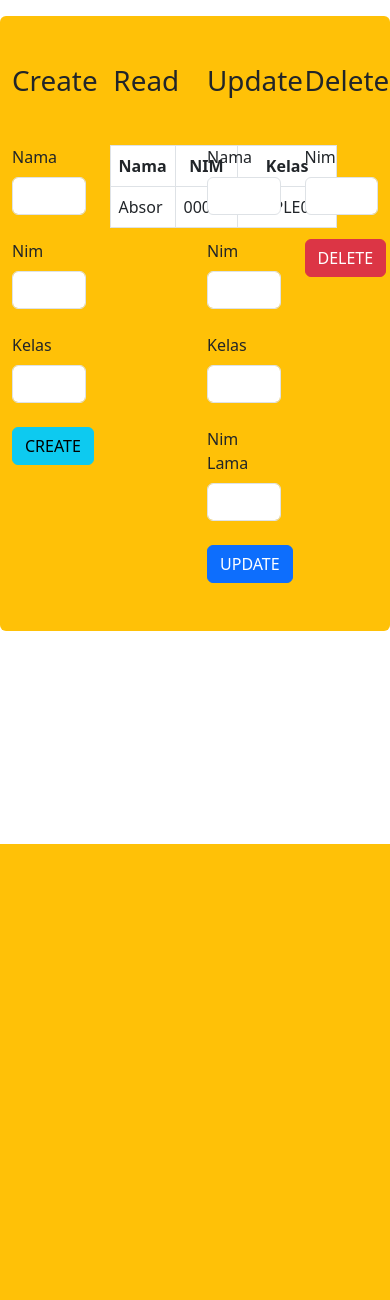
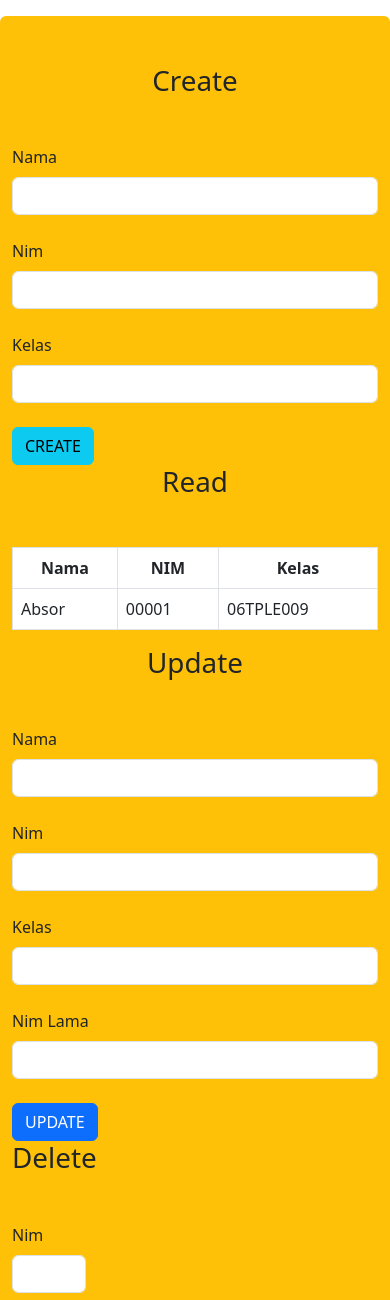
Before and after one commit to MuhamadAbsorDwiyana/crud, a PHP site: page / in a window 390 px wide. Shown: the top 1300 px of the page. Before the commit the page ends 844 px from the top, so only its background shows below. Run offline with PHP 8.4, Linux system fonts and the light colour scheme; data comes from the database, SQL or seed files in the repository.

Commit message:
Refactoring Code

```diff
--- a/class.php
+++ b/class.php
@@ -1,11 +1,13 @@
 <?php
 
+/**
+ * @property mixed $nim
+ * @property mixed $kelas
+ * @property mixed $nama
+ */
 class Mahasiswa
 {
-    private $nama;
-    private $nim;
-    private $kelas;
-    public function __construct($nama,$nim,$kelas)
+    public function __construct($nama, $nim, $kelas)
     {
         $this->nama = $nama;
         $this->nim = $nim;
@@ -17,5 +19,3 @@ class Mahasiswa
         echo '</tr>';
     }
 }
-
-?>
--- a/config.php
+++ b/config.php
@@ -8,6 +8,3 @@ $conn = new mysqli($host, $user, $pass, $db_name);
 if ($conn->connect_error) {
     die('koneksi gagal'.$conn->connect_error);
 }
-
-
-?>
--- a/create.php
+++ b/create.php
@@ -1,7 +1,7 @@
 <?php
 
 require 'config.php';
-
+global $conn;
 if (isset($_POST['CREATE'])) {
     $nama = $_POST['nama'];
     $nim = $_POST['nim'];
@@ -19,4 +19,3 @@ if (isset($_POST['CREATE'])) {
     header("Location: index.php");
 }
 $conn->close();
-?>
--- a/delete.php
+++ b/delete.php
@@ -1,6 +1,7 @@
 <?php
 
 require 'config.php';
+global $conn;
 
 if (isset($_POST['DELETE'])) {
     $nim = $_POST['nim'];
@@ -17,4 +18,3 @@ if (isset($_POST['DELETE'])) {
     header("Location: index.php");
 }
 $conn->close();
-?>
--- a/index.php
+++ b/index.php
@@ -9,7 +9,7 @@
 <body>
     <div class="container py-5 mt-3 bg-warning rounded">
         <div class="row">
-            <div class="col-3">
+            <div class="col-md-3">
             <h1 class="text-center mb-5">Create</h1>
                 <form action="create.php" method="post" class="form">
                     <label for="nama" class="form-label">Nama</label>
@@ -22,7 +22,7 @@
                 </form>
             </div>
 
-            <div class="col-3">
+            <div class="col-md-3">
             <h1 class="text-center mb-5">Read</h1>
                 <table class="table table-bordered">
                     <thead class="text-center">
@@ -40,7 +40,7 @@
                 </table>
             </div>
 
-            <div class="col-3">
+            <div class="col-md-3">
             <h1 class="text-center mb-5">Update</h1>
             <form action="update.php" method="post" class="form">
                 <label for="nama" class="form-label">Nama</label>
--- a/read.php
+++ b/read.php
@@ -2,6 +2,7 @@
 
 require 'config.php';
 require 'class.php';
+global $conn;
 
 $sql = "SELECT * FROM Data";
 $stmt = $conn->query($sql);
@@ -14,4 +15,3 @@ if ($stmt->num_rows > 0) {
     echo "Database kosong";
 }
 $conn->close();
-?>
--- a/update.php
+++ b/update.php
@@ -1,6 +1,7 @@
 <?php
 
 require 'config.php';
+global $conn;
 
 if (isset($_POST['UPDATE'])) {
     $nama = $_POST['nama'];
@@ -20,4 +21,3 @@ if (isset($_POST['UPDATE'])) {
     header("Location: index.php");
 }
 $conn->close();
-?>
```
